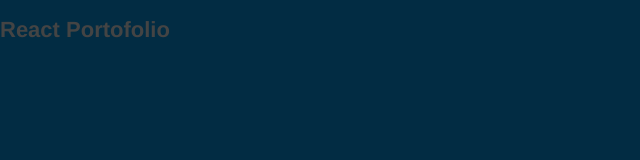
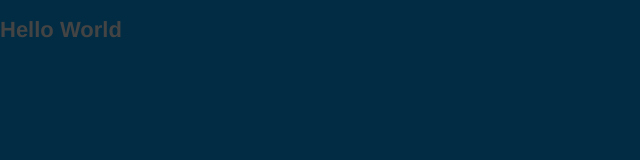
Before and after one commit to FathurAnshari/react-portofolio, a React (Create React App) app: page / in a window 1280 px wide. Shown: the top 160 px of the page, without its empty margins (0-640 px from the left). Built offline with nearby package versions, Linux system fonts and the light colour scheme.

Commit message:
Routes and layout component

```diff
--- a/src/App.js
+++ b/src/App.js
@@ -1,10 +1,15 @@
 import './App.scss'
+
+import { Routes, Route } from 'react-router-dom'
+import Layout from './components/Layout'
 
 function App() {
   return (
-    <div className="App">
-      <h1>React Portofolio</h1>
-    </div>
+    <>
+      <Routes>
+        <Route path="/" element={<Layout />} />
+      </Routes>
+    </>
   )
 }
 
--- /dev/null
+++ b/src/components/Layout/index.js
@@ -0,0 +1,11 @@
+import './index.scss'
+
+const Layout = () => {
+  return (
+    <>
+      <h1>Hello World</h1>
+    </>
+  )
+}
+
+export default Layout
--- a/src/index.js
+++ b/src/index.js
@@ -1,17 +1,20 @@
-import React from 'react';
-import ReactDOM from 'react-dom/client';
-import './index.css';
-import App from './App';
-import reportWebVitals from './reportWebVitals';
+import React from 'react'
+import ReactDOM from 'react-dom/client'
+import './index.css'
+import App from './App'
+import reportWebVitals from './reportWebVitals'
+import { BrowserRouter } from 'react-router-dom'
 
-const root = ReactDOM.createRoot(document.getElementById('root'));
+const root = ReactDOM.createRoot(document.getElementById('root'))
 root.render(
   <React.StrictMode>
-    <App />
+    <BrowserRouter>
+      <App />
+    </BrowserRouter>
   </React.StrictMode>
-);
+)
 
 // If you want to start measuring performance in your app, pass a function
 // to log results (for example: reportWebVitals(console.log))
 // or send to an analytics endpoint. Learn more: https://bit.ly/CRA-vitals
-reportWebVitals();
+reportWebVitals()
```
Also changed, not shown: src/components/Layout/index.scss (added).
